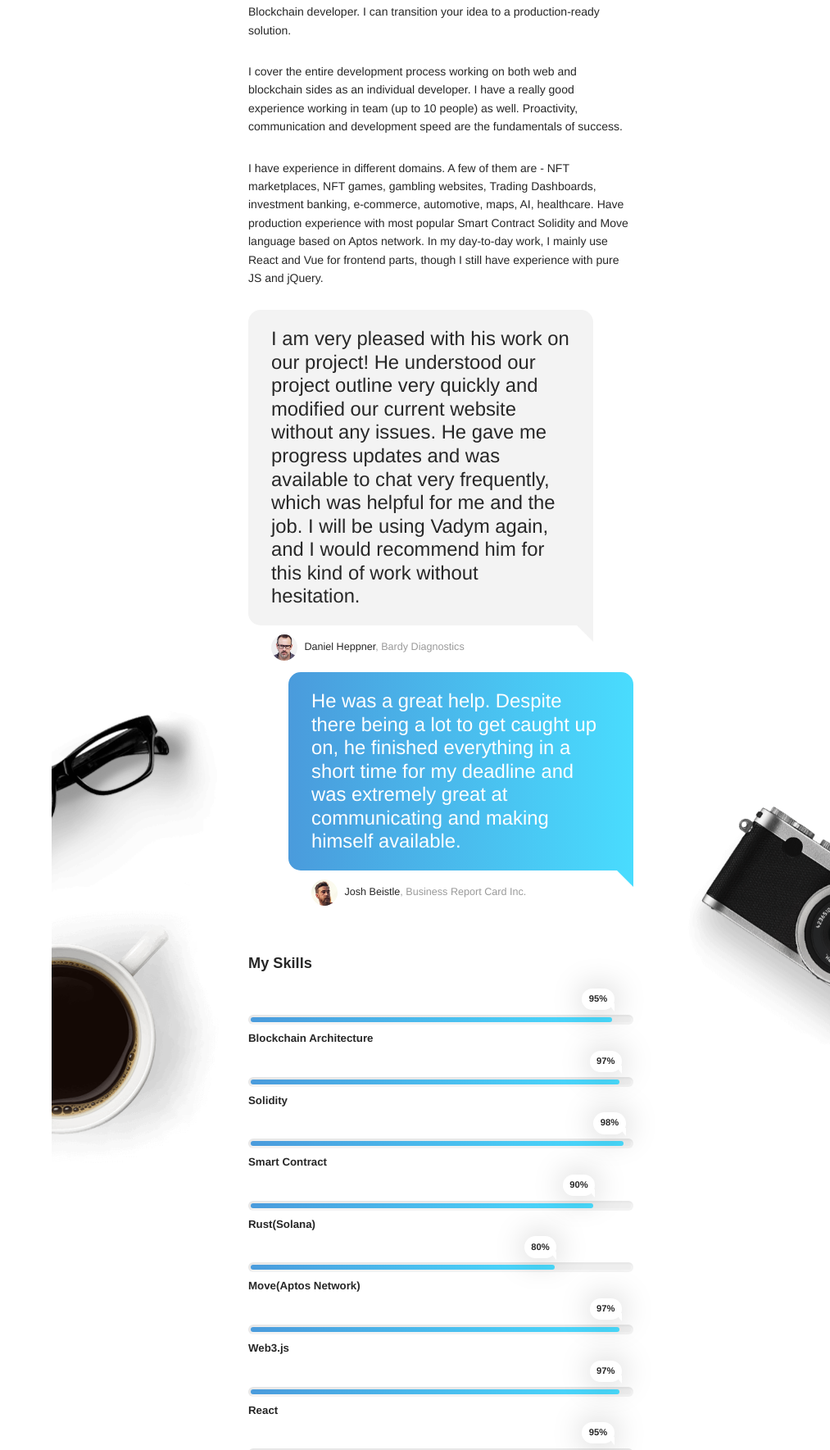
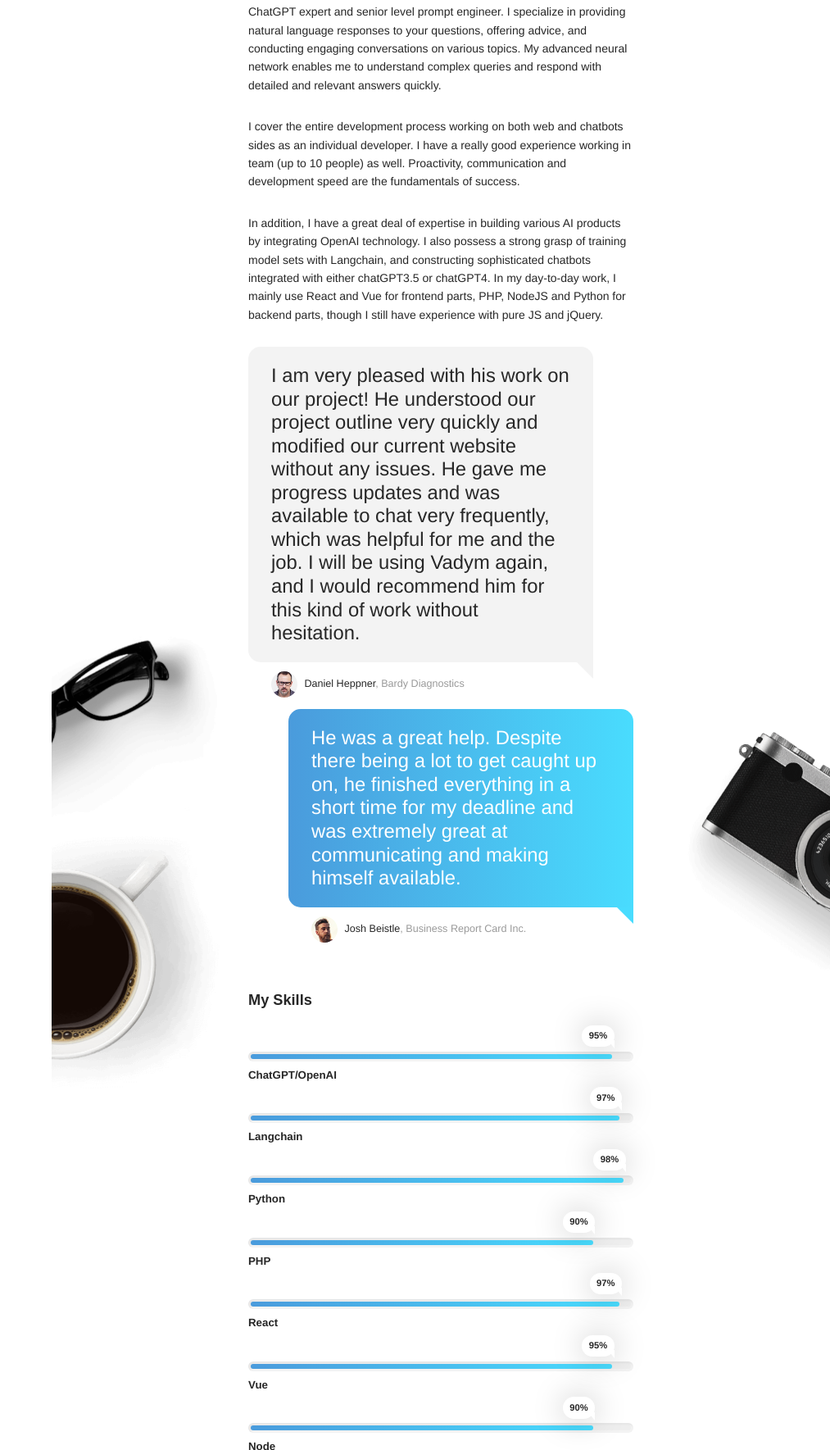
Before and after one commit to VadymPaliushek/portfolio, a plain HTML site: page index.html in a window 1280 px wide. Shown: the part 1031-2800 px from the top of the page at 82% size, without its empty margins (267-1280 px from the left). Drawn offline with Linux system fonts and the light colour scheme.

Commit message:
update the personal website with chatGPT skills

```diff
--- a/index.html
+++ b/index.html
@@ -47,7 +47,7 @@
             object-fit: cover;">
             <div class="content">
                 <h2 class="name">Vadym Paliushek</h2>
-                <h2 class="caption text-muted">Web & Blockchain developer</h2>
+                <h2 class="caption text-muted">Web & ChatGPT developer</h2>
             </div>
         </a>
 
@@ -88,7 +88,7 @@
                 <div class="row">
                     <div class="col-lg-5 col-md-6 col-sm-8">
                         <h2 class="display-3">I am Vadym Paliushek</h2>
-                        <p class="lead text-muted">Senior Level ... Team Player & Creative Person & Web & Blockchain Developer</p>
+                        <p class="lead text-muted">Senior Level ... Team Player & Creative Person & Web & ChatGPT Expert</p>
                         <div class="btn-group" data-local-scroll>
                             <a href="#portfolio" class="btn btn-primary btn-lg">My portfolio</a>
                             <a href="#about" class="btn btn-secondary btn-lg">About me</a>
@@ -117,12 +117,13 @@
 
                 <h2>About me</h2>
                 <p class="lead">Every Day is a New Challenge</p>
-                <p>Blockchain developer. I can transition your idea to a production-ready solution.</p>
-                <p>I cover the entire development process working on both web and blockchain sides as an individual developer. I have a really good experience working in team (up to 10 people) as well. Proactivity, communication and development speed are
+                <p>ChatGPT expert and senior level prompt engineer. I specialize in providing natural language responses to your questions, offering advice, and conducting engaging conversations on various topics. My advanced neural network enables me to understand complex queries and respond with detailed and relevant answers quickly.</p>
+                <p>I cover the entire development process working on both web and chatbots sides as an individual developer. I have a really good experience working in team (up to 10 people) as well. Proactivity, communication and development speed are
                     the fundamentals of success.
                 </p>
-                <p>I have experience in different domains. A few of them are - NFT marketplaces, NFT games, gambling websites, Trading Dashboards, investment banking, e-commerce, automotive, maps, AI, healthcare. Have production experience with most popular Smart Contract Solidity and Move language based on Aptos network.
-                    In my day-to-day work, I mainly use React and Vue for frontend parts, though I still have experience with pure JS and jQuery.
+                <p>
+                    In addition, I have a great deal of expertise in building various AI products by integrating OpenAI technology. I also possess a strong grasp of training model sets with Langchain, and constructing sophisticated chatbots integrated with either chatGPT3.5 or chatGPT4.
+                    In my day-to-day work, I mainly use React and Vue for frontend parts, PHP, NodeJS and Python for backend parts, though I still have experience with pure JS and jQuery.
                 </p>
                 <div class="blockquotes">
                     <!-- Blockquote -->
@@ -149,39 +150,26 @@
                 <div class="progress-wrapper">
                     <progress class="progress mb-5" value="95" max="100"></progress>
                     <span class="value"></span>
-                    <strong class="text-sm">Blockchain Architecture</strong>
+                    <strong class="text-sm">ChatGPT/OpenAI</strong>
                 </div>
                 <!-- Progress -->
                 <div class="progress-wrapper">
                     <progress class="progress mb-5" value="97" max="100"></progress>
                     <span class="value"></span>
-                    <strong class="text-sm">Solidity</strong>
+                    <strong class="text-sm">Langchain</strong>
                 </div>
                 <!-- Progress -->
                 <div class="progress-wrapper">
                     <progress class="progress mb-5" value="98" max="100"></progress>
                     <span class="value"></span>
-                    <strong class="text-sm">Smart Contract</strong>
+                    <strong class="text-sm">Python</strong>
                 </div>
                  <!-- Progress -->
                  <div class="progress-wrapper">
                     <progress class="progress mb-5" value="90" max="100"></progress>
                     <span class="value"></span>
-                    <strong class="text-sm">Rust(Solana)</strong>
+                    <strong class="text-sm">PHP</strong>
                 </div>
-                <!-- Progress -->
-                <div class="progress-wrapper">
-                    <progress class="progress mb-5" value="80" max="100"></progress>
-                    <span class="value"></span>
-                    <strong class="text-sm">Move(Aptos Network)</strong>
-                </div>
-                <!-- Progress -->
-                <div class="progress-wrapper">
-                    <progress class="progress mb-5" value="97" max="100"></progress>
-                    <span class="value"></span>
-                    <strong class="text-sm">Web3.js</strong>
-                </div>
-
                 <!-- Progress -->
                 <div class="progress-wrapper">
                     <progress class="progress mb-5" value="97" max="100"></progress>
@@ -200,12 +188,6 @@
                     <progress class="progress mb-5" value="90" max="100"></progress>
                     <span class="value"></span>
                     <strong class="text-sm">Node</strong>
-                </div>
-                <!-- Progress -->
-                <div class="progress-wrapper">
-                    <progress class="progress mb-5" value="93" max="100"></progress>
-                    <span class="value"></span>
-                    <strong class="text-sm">Python</strong>
                 </div>
 
                 <h4 class="mt-60">Services</h4>
@@ -233,7 +215,7 @@
                         <!-- Feature -->
                         <div class="feature feature-1 animated" data-animation="fadeIn" data-animation-delay="300">
                             <span class="icon icon-primary"><i class="li-theme"></i></span>
-                            <h5 class="mb-0">Tokens based on BTC/ETH/APTOS</h5>
+                            <h5 class="mb-0">Training the modelsets with Langchain</h5>
                             <span class="text-sm text-muted">Working on you motivation skills</span>
                         </div>
                     </div>
@@ -241,7 +223,7 @@
                         <!-- Feature -->
                         <div class="feature feature-1 animated" data-animation="fadeIn" data-animation-delay="300">
                             <span class="icon icon-primary"><i class="li-push"></i></span>
-                            <h5 class="mb-0">NFT Marketplace and NFT Games</h5>
+                            <h5 class="mb-0">Building the chatbots with integrating ChatGPT</h5>
                             <span class="text-sm text-muted">Working on you motivation skills</span>
                         </div>
                     </div>
```
